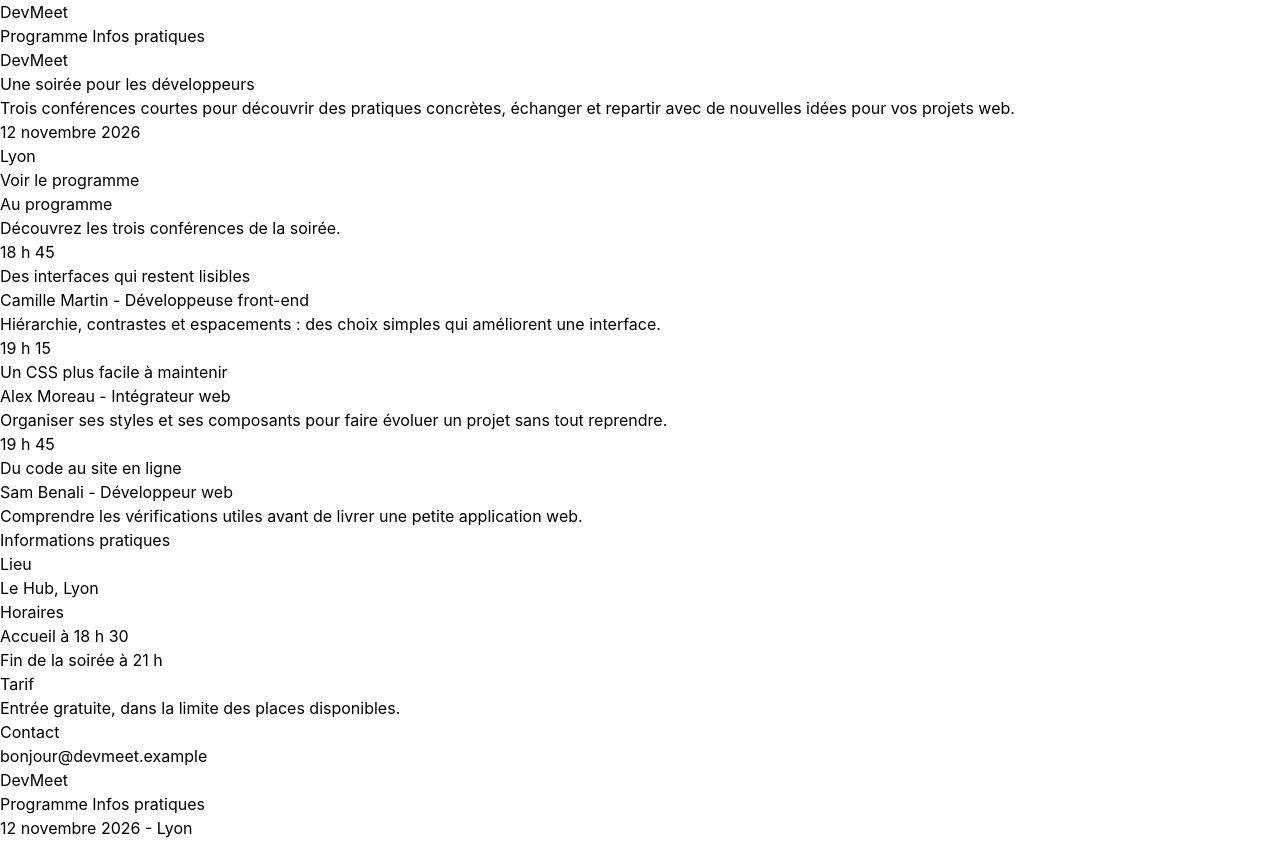
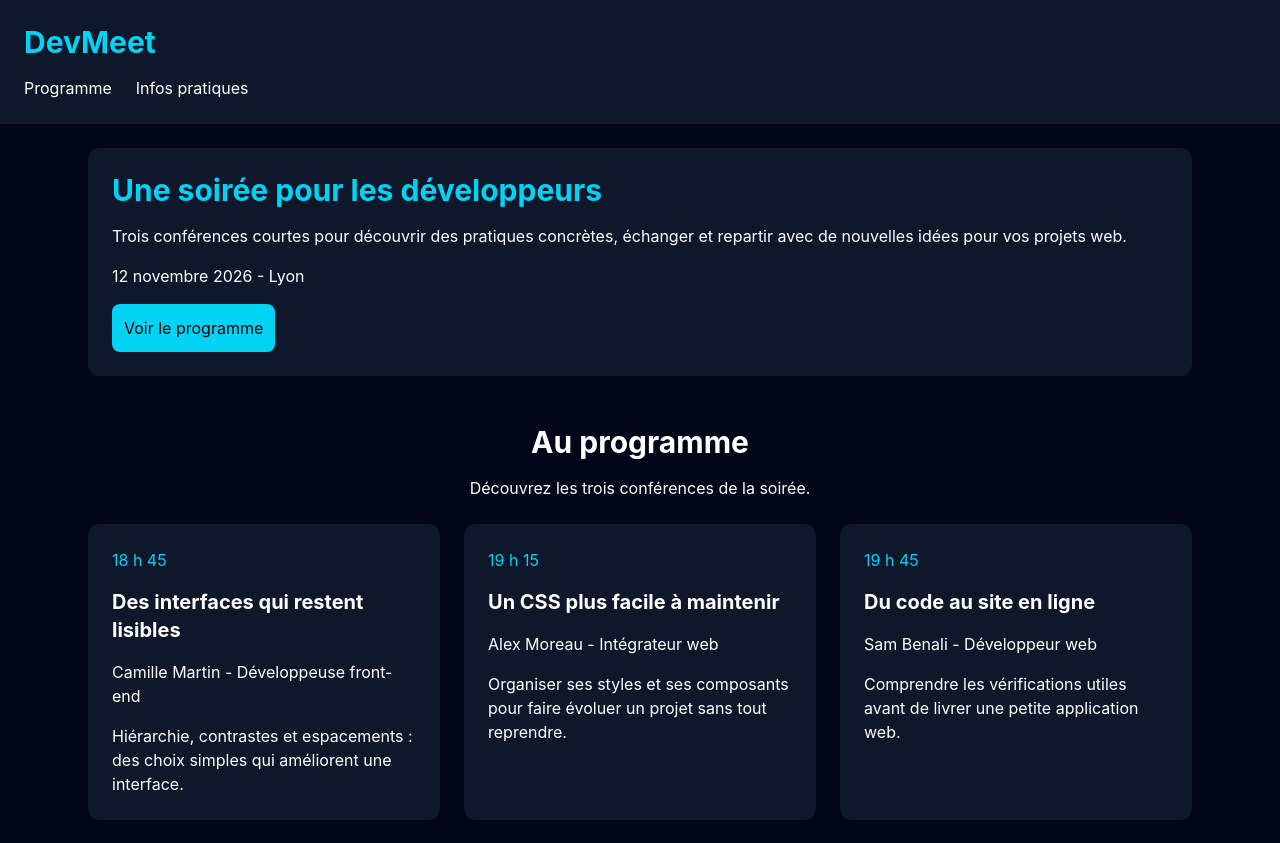
Before and after one commit to Zakia-KADI/devmeet, a website: page index.html in a window 1280 px wide. Shown: the top 843 px of the page. Drawn offline with Linux system fonts and the light colour scheme.

Commit message:
ajout de css, après l'avoir testé, et simplifier certains aspects html

```diff
--- a/index.html
+++ b/index.html
@@ -1,84 +1,119 @@
+
 <!DOCTYPE html>
 <html lang="fr">
 <head>
     <meta charset="UTF-8">
     <meta name="viewport" content="width=device-width, initial-scale=1.0">
-    <title>DevMeet - Une soirée pour les développeurs</title>
+    <title>DevMeet</title>
     <link rel="stylesheet" href="./dist/output.css">
 </head>
-<body>
-    <header>
-        <a href="#">DevMeet</a>
-        <nav>
+
+<body class="bg-slate-950 text-white">
+
+    <header class="bg-slate-900 p-6">
+        <h1 class="text-3xl font-bold text-cyan-400">DevMeet</h1>
+        <nav class="flex gap-6 mt-4">
             <a href="#programme">Programme</a>
             <a href="#info">Infos pratiques</a>
         </nav>
     </header>
-    <main>
-        <section>
-            <h1 id="titre-presentation">DevMeet</h1>
-            <h2>Une soirée pour les développeurs</h2>
-            <p>Trois conférences courtes pour découvrir des pratiques concrètes, échanger et repartir avec de nouvelles idées pour vos projets web.</p>
-            <div>
-                <p><time datetime="2026-11-12">12 novembre 2026</time></p>
-                <p>Lyon</p>
-            </div>
-            <a href="#programme">Voir le programme</a>
+
+    <main class="max-w-6xl mx-auto p-6">
+
+        <section class="bg-slate-900 p-6 rounded-xl">
+            <h2 class="text-3xl font-bold text-cyan-400">
+                Une soirée pour les développeurs
+            </h2>
+
+            <p class="mt-4">
+                Trois conférences courtes pour découvrir des pratiques concrètes,
+                échanger et repartir avec de nouvelles idées pour vos projets web.
+            </p>
+
+            <p class="mt-4">12 novembre 2026 - Lyon</p>
+
+            <a href="#programme" class="inline-block bg-cyan-400 text-black p-3 rounded-lg mt-4">
+                Voir le programme
+            </a>
         </section>
-        <section id="programme">
-            <h2 id="titre-programme">Au programme</h2>
-            <p>Découvrez les trois conférences de la soirée.</p>
-            <div>
-                <article>
-                    <time datetime="18:45">18 h 45</time>
-                    <h3>Des interfaces qui restent lisibles</h3>
-                    <p>Camille Martin - Développeuse front-end</p>
-                    <p>Hiérarchie, contrastes et espacements : des choix simples qui améliorent une interface.</p>
+
+        <section id="programme" class="mt-12">
+            <h2 class="text-3xl font-bold text-center">Au programme</h2>
+            <p class="text-center mt-4">Découvrez les trois conférences de la soirée.</p>
+
+            <div class="grid md:grid-cols-3 gap-6 mt-6">
+
+                <article class="bg-slate-900 p-6 rounded-xl">
+                    <p class="text-cyan-400">18 h 45</p>
+                    <h3 class="text-xl font-bold mt-4">
+                        Des interfaces qui restent lisibles
+                    </h3>
+                    <p class="mt-4">Camille Martin - Développeuse front-end</p>
+                    <p class="mt-4">
+                        Hiérarchie, contrastes et espacements :
+                        des choix simples qui améliorent une interface.
+                    </p>
                 </article>
-                <article>
-                    <time datetime="19:15">19 h 15</time>
-                    <h3>Un CSS plus facile à maintenir</h3>
-                    <p>Alex Moreau - Intégrateur web</p>
-                    <p>Organiser ses styles et ses composants pour faire évoluer un projet sans tout reprendre.</p>
+
+                <article class="bg-slate-900 p-6 rounded-xl">
+                    <p class="text-cyan-400">19 h 15</p>
+                    <h3 class="text-xl font-bold mt-4">
+                        Un CSS plus facile à maintenir
+                    </h3>
+                    <p class="mt-4">Alex Moreau - Intégrateur web</p>
+                    <p class="mt-4">
+                        Organiser ses styles et ses composants pour
+                        faire évoluer un projet sans tout reprendre.
+                    </p>
                 </article>
-                <article>
-                    <time datetime="19:45">19 h 45</time>
-                    <h3>Du code au site en ligne</h3>
-                    <p>Sam Benali - Développeur web</p>
-                    <p>Comprendre les vérifications utiles avant de livrer une petite application web.</p>
+
+                <article class="bg-slate-900 p-6 rounded-xl">
+                    <p class="text-cyan-400">19 h 45</p>
+                    <h3 class="text-xl font-bold mt-4">
+                        Du code au site en ligne
+                    </h3>
+                    <p class="mt-4">Sam Benali - Développeur web</p>
+                    <p class="mt-4">
+                        Comprendre les vérifications utiles avant
+                        de livrer une petite application web.
+                    </p>
                 </article>
+
             </div>
         </section>
-        <section id="info">
-            <h2 id="titre-info">Informations pratiques</h2>
-            <div>
+
+        <section id="info" class="bg-slate-900 p-6 rounded-xl mt-12">
+            <h2 class="text-3xl font-bold text-center">
+                Informations pratiques
+            </h2>
+
+            <div class="grid md:grid-cols-2 gap-6 mt-6">
+
                 <div>
-                    <h3>Lieu</h3>
+                    <h3 class="text-xl font-bold text-cyan-400">Lieu</h3>
                     <p>Le Hub, Lyon</p>
                 </div>
+
                 <div>
-                    <h3>Horaires</h3>
+                    <h3 class="text-xl font-bold text-cyan-400">Horaires</h3>
                     <p>Accueil à 18 h 30</p>
-                    <p>Fin de la soirée à 21 h</p>
+                    <p>Fin à 21 h</p>
                 </div>
+
                 <div>
-                    <h3>Tarif</h3>
+                    <h3 class="text-xl font-bold text-cyan-400">Tarif</h3>
                     <p>Entrée gratuite, dans la limite des places disponibles.</p>
                 </div>
+
                 <div>
-                    <h3>Contact</h3>
+                    <h3 class="text-xl font-bold text-cyan-400">Contact</h3>
                     <p>bonjour@devmeet.example</p>
                 </div>
+
             </div>
         </section>
+
     </main>
-    <footer>
-        <p>DevMeet</p>
-        <nav>
-            <a href="#programme">Programme</a>
-            <a href="#info">Infos pratiques</a>
-        </nav>
-        <p>12 novembre 2026 - Lyon</p>
-    </footer>
+
 </body>
 </html>
```
Also changed, not shown: README.md (added), dist/output.css.
